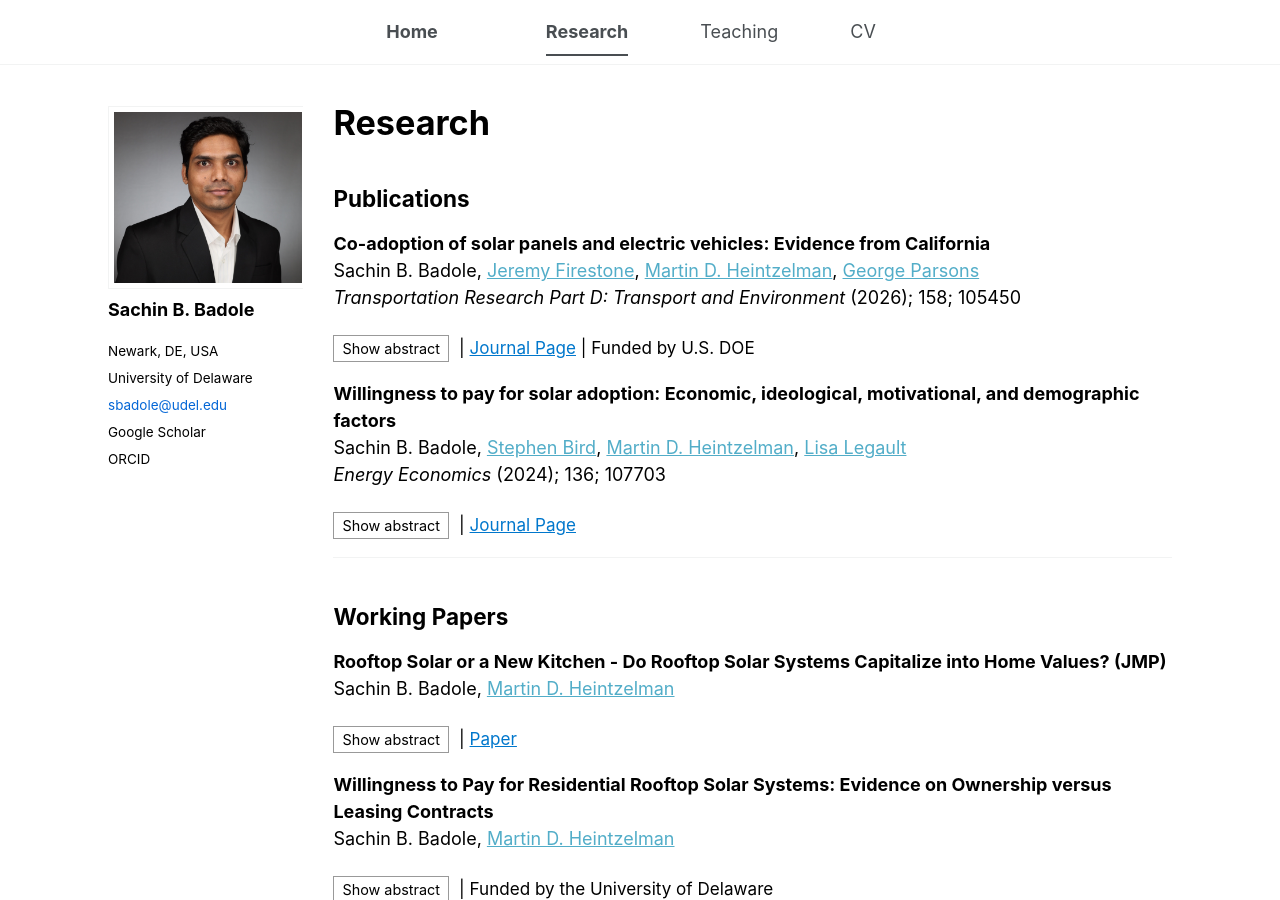
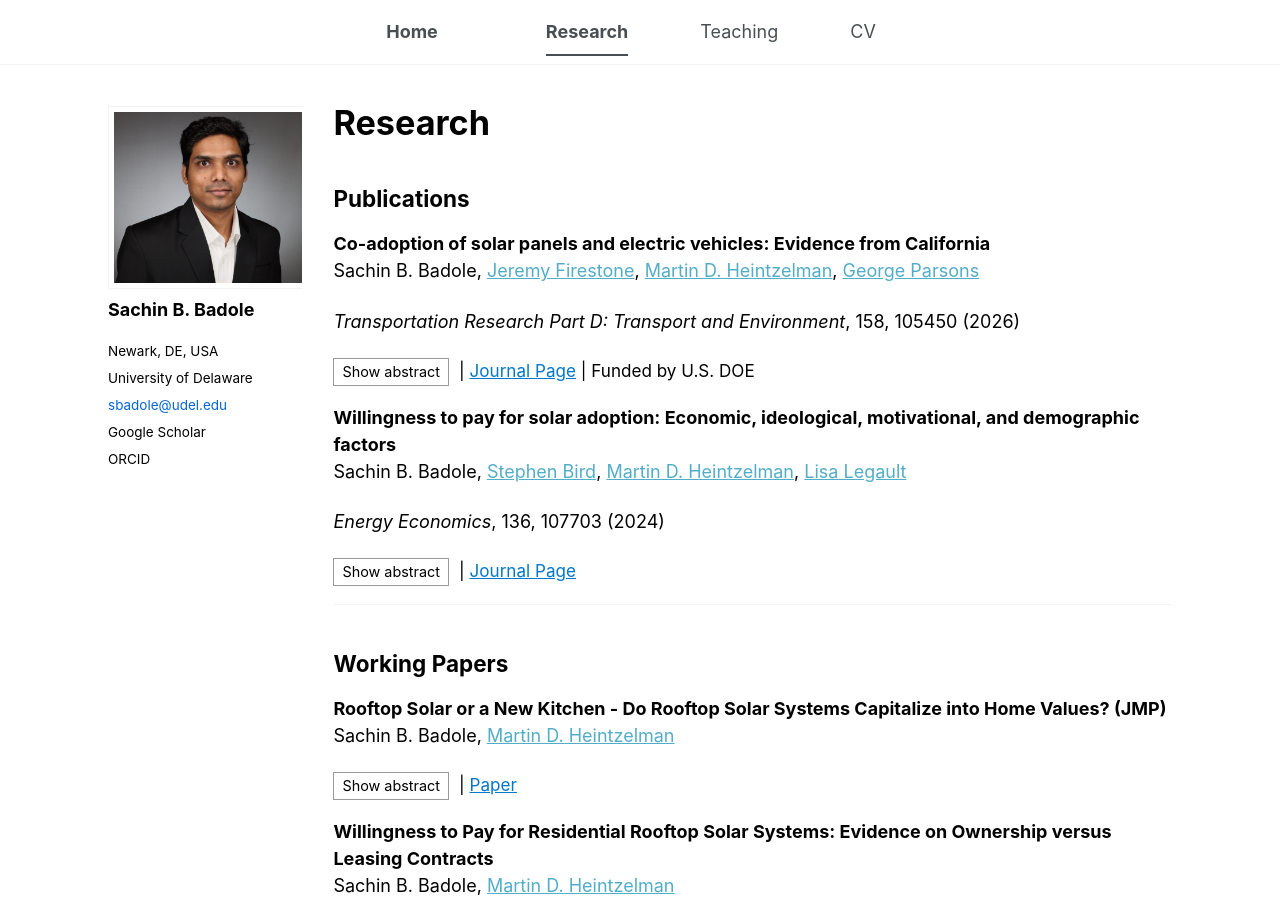
Before and after one commit to sachin-b-badole/sachin-b-badole.github.io, a Jekyll site: the page built from _pages/research.md, in a window 1280 px wide and 900 px high. Built offline with Jekyll 4.4.1, drawn with Linux system fonts in a browser that asks for light colours.

Commit message:
Update research.md

```diff
--- a/_pages/research.md
+++ b/_pages/research.md
@@ -9,9 +9,12 @@
 
 {% assign pubs = site.publications | where: "type", "publication" | sort: "year" | reverse %}
 {% for p in pubs %}
+
 **{{ p.title }}**{% if p.status %} ({{ p.status }}){% endif %}
-{{ p.authors | join: ", "}}
-{% if p.journal %}_{{ p.journal }}_ ({{ p.year }}); {{ p.volume }}; {{ p.pages }}{% endif %}
+{{ p.authors | join: ", " }}
+{% if p.journal %}
+_{{ p.journal }}_{% if p.volume %}, {{ p.volume }}{% endif %}{% if p.pages %}, {{ p.pages }}{% endif %}{% if p.year %} ({{ p.year }}){% endif %}
+{% endif %}
 
 <details class="paper-details">
   <summary>
```
